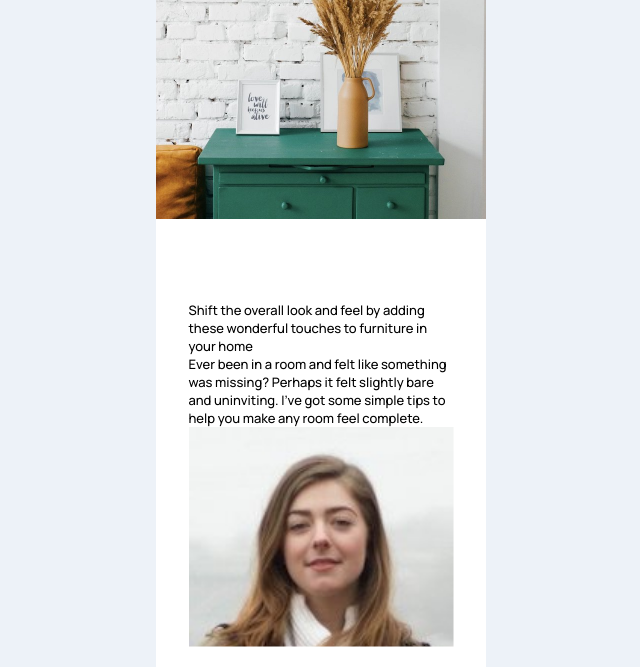
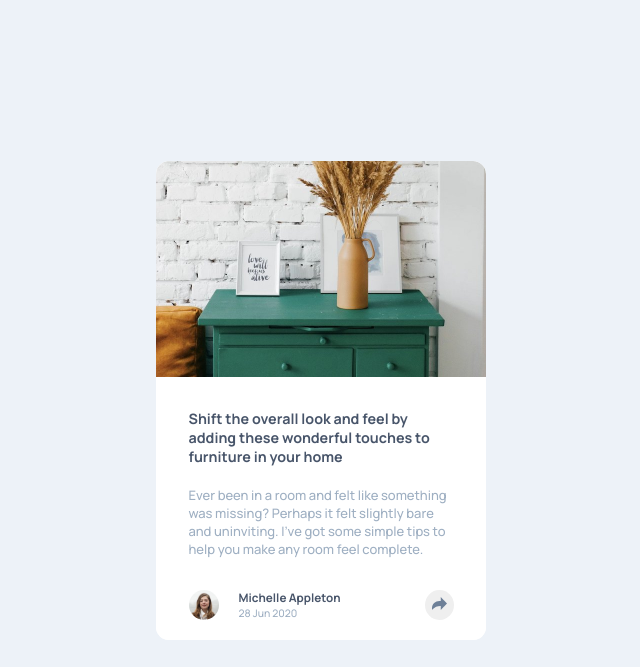
Before and after one commit to JohnnatanV/article-preview, a plain HTML site: page index.html in a window 1280 px wide. Shown: the top 667 px of the page, without its empty margins (319-959 px from the left). Drawn offline with Linux system fonts and the light colour scheme.

Commit message:
First  part of the project ready

```diff
--- a/assets/css/style.css
+++ b/assets/css/style.css
@@ -37,26 +37,104 @@ body {
 /* Container */
 
 .container {
+  position: relative;
   margin: auto;
+  border-radius: 1rem;
   max-width: 330px;
+  background-color: #fff;
+  overflow: hidden;
+}
+
+.main-img {
+  width: 100%;
+  position: relative;
+  border-radius: 1rem 1rem 0 0;
+  overflow: hidden;
+}
+
+/* Content */
+
+.content {
+  position: relative;
+  margin-top: -4rem;
+  padding: 2.5rem 0;
+  padding-bottom: 1.5rem;
   background-color: #fff;
 }
 
-.container img {
-  width: 100%;
-  clip-path: inset(0% 0% 17% 0%);
-  overflow: hidden;
+.main-text {
+  font-weight: 700;
+  color: var(--main-text);
+  margin-bottom: 1.5rem;
 }
 
-.content {
-  padding: 2.5rem;
+.main-text p {
+  font-size: 1.1rem;
+}
+
+.aux-text {
+  color: var(--aux-text);
+  margin-bottom: 1.5rem;
+}
+
+.aux-text p {
+  font-size: 1rem;
+}
+
+.user {
+  display: grid;
+  grid-template-columns: 50px 1fr 50px;
+  width: 100%;
+  margin-top: 2.5rem;
+}
+
+.avatar {
+  width: 60%;
+  border-radius: 50%;
+}
+
+.name {
+  font-size: 0.9rem;
+  font-weight: 700;
+  color: var(--main-text);
+}
+
+.date {
+  font-size: 0.8rem;
+  color: var(--aux-text);
+}
+
+.share {
+  position: relative;
+  z-index: 10;
+  width: 2.2rem;
+  justify-self: flex-end;
+  border-radius: 50%;
+  border: none;
+  cursor: pointer;
+}
+
+.main-text,
+.aux-text,
+.user {
+  padding-left: 2.5rem;
+  padding-right: 2.5rem;
 }
 
 .contact {
+  position: absolute;
+  width: 100%;
+  margin-top: 15%;
   display: flex;
   flex-direction: row;
   padding: 2rem;
   background-color: var(--main-text);
+  transition: margin-top 0.3s ease-in;
+}
+
+.action {
+  margin-top: -15%;
+  transition: 0.3s ease-out;
 }
 
 .contact_title {
@@ -69,6 +147,7 @@ body {
 .icon {
   color: var(--background);
   margin-right: 1.5rem;
+  cursor: pointer;
 }
 
 /* FOOTER */
--- a/assets/js/main.js
+++ b/assets/js/main.js
@@ -0,0 +1,9 @@
+let btn = document.querySelector("#action");
+
+let action = () => {
+  btn.addEventListener("click", () => {
+    document.querySelector("#tooltip").classList.toggle("action");
+  });
+};
+
+action();
--- a/index.html
+++ b/index.html
@@ -29,7 +29,7 @@
   <body>
     <h1 class="sr-only">Article Previw Component</h1>
     <main class="container">
-      <img src="assets/images/drawers.jpg" alt="" />
+      <img src="assets/images/drawers.jpg" alt="" class="main-img" />
       <div class="content">
         <div class="main-text">
           <p>
@@ -50,11 +50,11 @@
             <p class="name">Michelle Appleton</p>
             <p class="date">28 Jun 2020</p>
           </div>
-          <button class="share">
+          <button class="share" id="action">
             <img src="assets/images/icon-share.svg" alt="" />
           </button>
         </div>
-        <div class="contact">
+        <div class="contact" id="tooltip">
           <p class="contact_title">Share</p>
           <img src="assets/images/icon-facebook.svg" alt="" class="icon" />
           <img src="assets/images/icon-twitter.svg" alt="" class="icon" />
```
